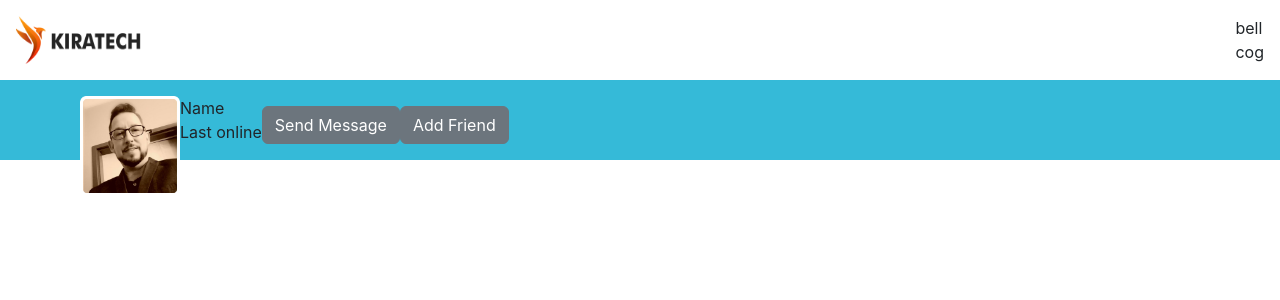
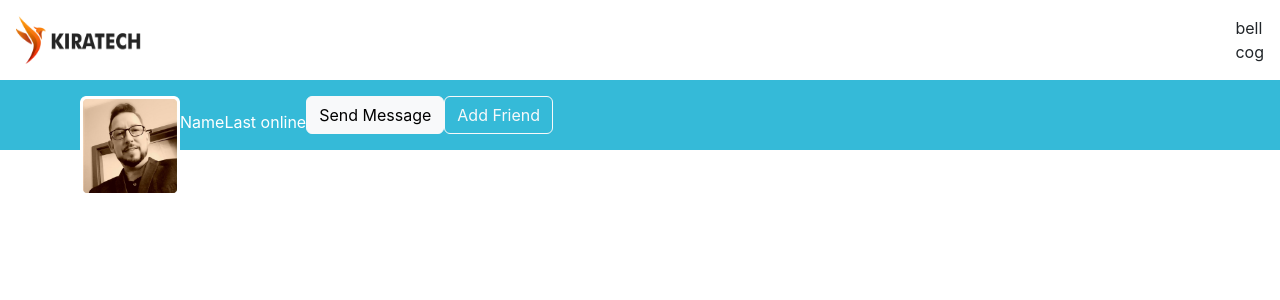
Before and after one commit to Nuss93/react-front-end-assessment, a React (Create React App) app: page / in a window 1280 px wide. Shown: the top 300 px of the page. Built offline with nearby package versions, Linux system fonts and the light colour scheme; no server answers.

Commit message:
LIST STYLES FOR COLUMNS

```diff
--- a/src/assets/css/index.css
+++ b/src/assets/css/index.css
@@ -19,6 +19,7 @@ code {
   display: flex;
   justify-content: flex-start;
   align-items: flex-end;
+  color: #fff;
 }
 /* .header > div {
   background-color: red;
@@ -31,5 +32,8 @@ code {
   margin-top: 3rem;
 }
 .font-small {
-  font-size: 0.8rem;
+  font-size: 0.6rem;
 }
+.text-right {
+  text-align: right!important;
+}
--- a/src/components/Header.jsx
+++ b/src/components/Header.jsx
@@ -6,13 +6,13 @@ export default function Header() {
   return (
     <div className='header'>
       <img src={AVATAR} width={100} style={{position:'absolute', top: '1rem'}} />
-      <div style={{marginLeft:'100px'}}>
+      <div style={{marginLeft:'100px', height: '100%'}} className='d-flex align-items-center justify-content-center'>
         <div>Name</div>
         <div>Last online</div>
       </div>
       <div>
-        <Button>Send Message</Button>
-        <Button>Add Friend</Button>
+        <Button color='light'>Send Message</Button>
+        <Button color='light' outline>Add Friend</Button>
       </div>
     </div>
   )
--- a/src/components/UserCards.jsx
+++ b/src/components/UserCards.jsx
@@ -5,13 +5,12 @@ import { Card, Col, Row } from 'reactstrap'
 function UserCards(props) {
   return (
     <Card body className='mb-3'>
-        {/* {JSON.stringify(props)} */}
-        <Row>
+        <Row className='justify-content-between'>
             <Col sm={2} className='font-small'>{new Date(props.data.registered.date).toLocaleDateString('en-MY',{day:'2-digit', month:'short', year:'numeric'})}</Col>
-            <Col sm={2} className='font-small'>{props.data.name.first} {props.data.name.last}</Col>
-            <Col sm={2} className='font-small'>{props.data.gender}</Col>
+            <Col sm={4} className='font-small'>{props.data.name.first} {props.data.name.last}</Col>
+            <Col sm={1} className='font-small'>{props.data.gender}</Col>
             <Col sm={2} className='font-small'>{props.data.location.country}</Col>
-            <Col sm={3} className='font-small'>{props.data.email}</Col>
+            <Col sm={3} className='font-small text-right'>{props.data.email}</Col>
         </Row>
     </Card>
   )
--- a/src/views/List.jsx
+++ b/src/views/List.jsx
@@ -22,12 +22,12 @@ export default function List() {
         case 'ready':
             return (
                 <div className='container'>
-                    <Row className='m-0'>
+                    <Row className='m-0 justify-content-between'>
                         <Col sm={2} className='font-small'>Date</Col>
-                        <Col sm={2} className='font-small'>Name</Col>
-                        <Col sm={2} className='font-small'>Gender</Col>
+                        <Col sm={4} className='font-small'>Name</Col>
+                        <Col sm={1} className='font-small'>Gender</Col>
                         <Col sm={2} className='font-small'>Country</Col>
-                        <Col sm={3} className='font-small'>Email</Col>
+                        <Col sm={3} className='font-small text-right'>Email</Col>
                     </Row>
                     <UserCards data={data[0]} />
                     {data.map((data,index) => (
```
